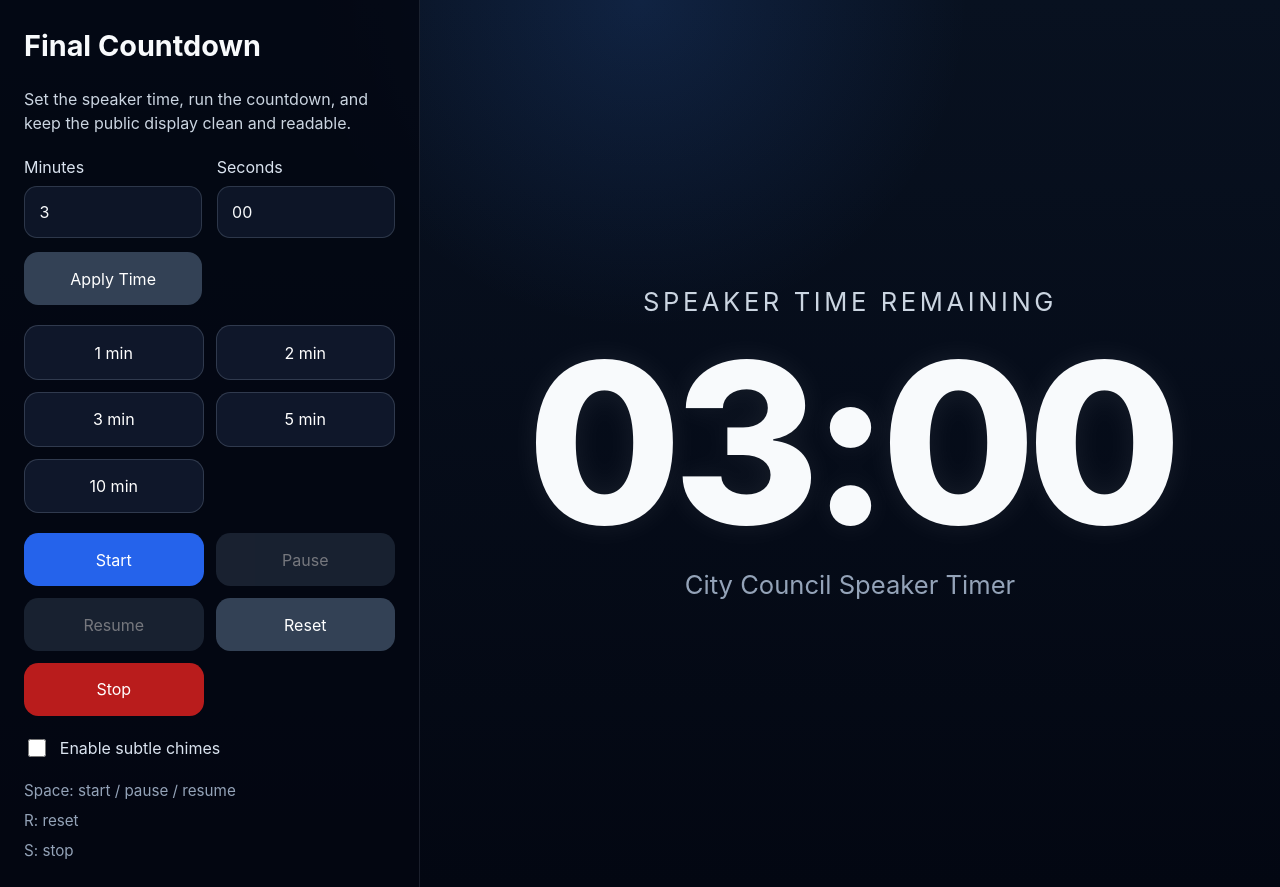
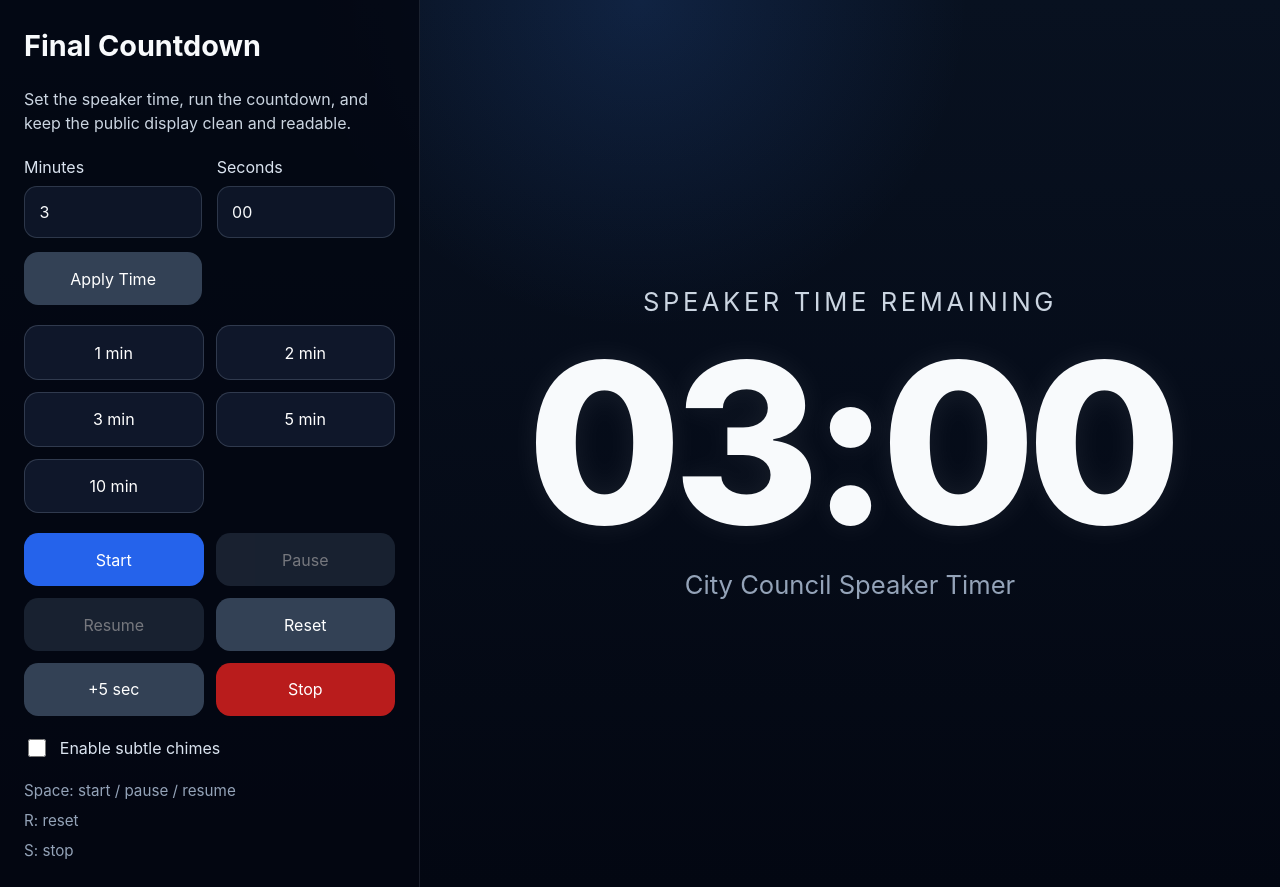
Before and after one commit to dulbrich/Final-Countdown, a React (Vite) app: page / in a window 1280 px wide. Built offline with nearby package versions, Linux system fonts and the light colour scheme.

Commit message:
Add 5-second timer extension control

```diff
--- a/src/App.jsx
+++ b/src/App.jsx
@@ -206,6 +206,39 @@ export default function App() {
     setTimerState(TIMER_STATES.PAUSED);
   }, [clearTicker, remainingSeconds, timerState]);
 
+  const addFiveSeconds = useCallback(() => {
+    const increment = 5;
+
+    setAllottedTimeSeconds((current) => current + increment);
+    syncInputs(allottedTimeSeconds + increment);
+
+    if (timerState === TIMER_STATES.RUNNING && deadlineRef.current) {
+      deadlineRef.current += increment * 1000;
+      tick();
+      return;
+    }
+
+    if (timerState === TIMER_STATES.PAUSED || timerState === TIMER_STATES.IDLE) {
+      setRemainingSeconds((current) => current + increment);
+      return;
+    }
+
+    if (timerState === TIMER_STATES.EXPIRED) {
+      if (overtimeSeconds >= increment) {
+        setOvertimeSeconds((current) => current - increment);
+        return;
+      }
+
+      const rollover = increment - overtimeSeconds;
+      setOvertimeSeconds(0);
+      setRemainingSeconds(rollover);
+      setTimerState(TIMER_STATES.PAUSED);
+      expiredRef.current = false;
+      overtimeThirtyRef.current = false;
+      warnedTenRef.current = rollover <= TEN_SECONDS;
+    }
+  }, [allottedTimeSeconds, overtimeSeconds, syncInputs, tick, timerState]);
+
   const resumeTimer = useCallback(() => {
     if (timerState !== TIMER_STATES.PAUSED) return;
 
@@ -306,6 +339,7 @@ export default function App() {
             onResume={resumeTimer}
             onReset={resetTimer}
             onStop={stopTimer}
+            onAddFiveSeconds={addFiveSeconds}
             timerState={timerState}
             soundEnabled={soundEnabled}
             onToggleSound={() => setSoundEnabled((value) => !value)}
--- a/src/TimerControls.jsx
+++ b/src/TimerControls.jsx
@@ -23,6 +23,7 @@ export default function TimerControls({
   onResume,
   onReset,
   onStop,
+  onAddFiveSeconds,
   timerState,
   soundEnabled,
   onToggleSound,
@@ -93,6 +94,9 @@ export default function TimerControls({
           <button className="button button--secondary" onClick={onReset}>
             Reset
           </button>
+          <button className="button button--secondary" onClick={onAddFiveSeconds}>
+            +5 sec
+          </button>
           <button className="button button--danger" onClick={onStop}>
             Stop
           </button>
```
